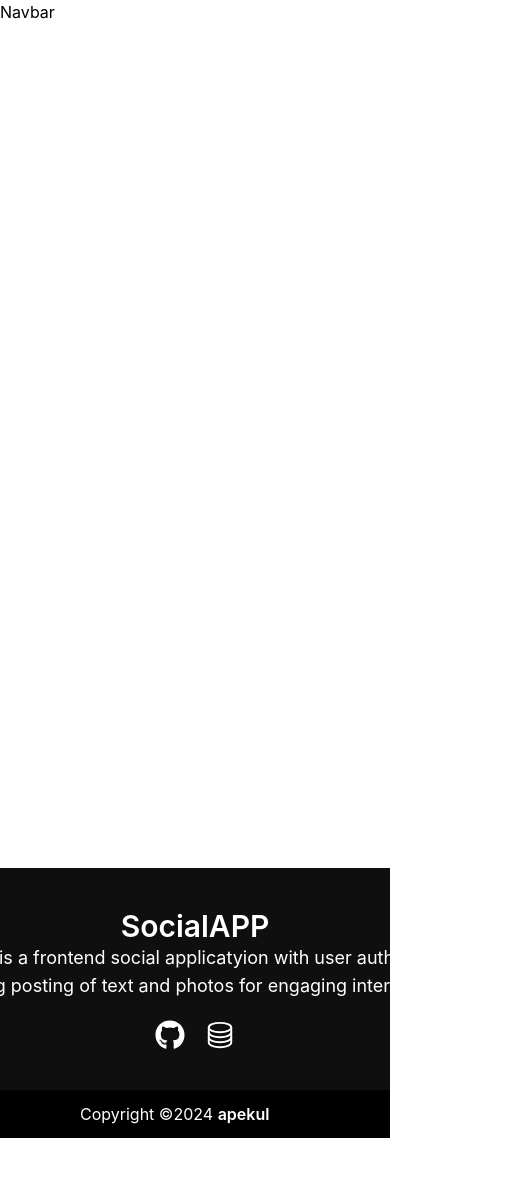
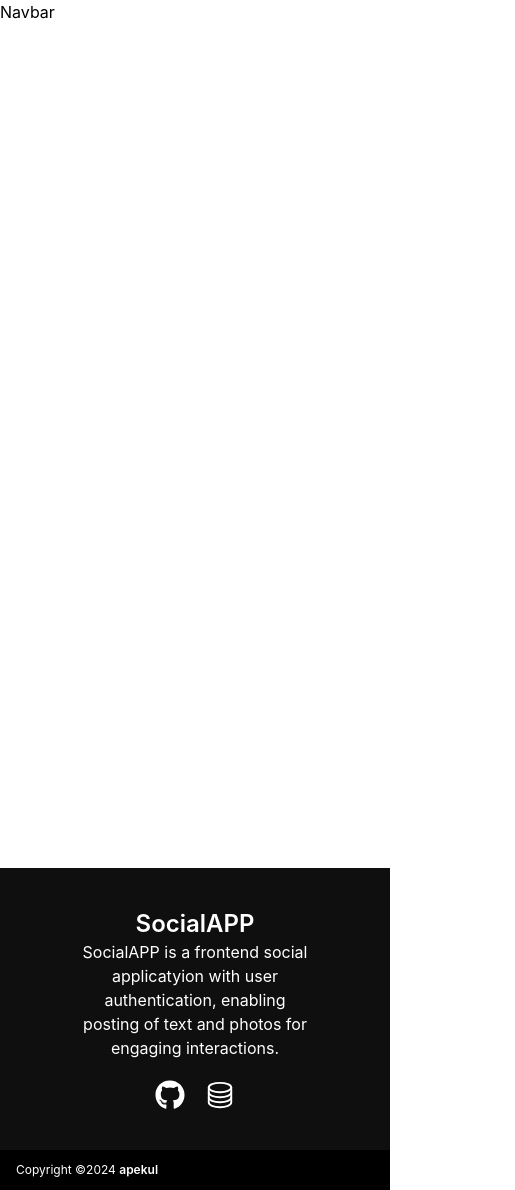
Before and after one commit to apekul/SocialApp, a React (Create React App) app: page / in a window 390 px wide. Shown: the whole page, 515 px wide, since content can reach past the window. Before the commit the page ends 1138 px from the top, so only its background shows below. Built offline with nearby package versions, Linux system fonts and the light colour scheme; sample sign-in values are in the browser's storage.

Commit message:
update footer to be responsive, add css class representing responsive padding

```diff
--- a/src/Components/Footer.js
+++ b/src/Components/Footer.js
@@ -3,11 +3,12 @@ import { FaGithub } from "react-icons/fa";
 import { IoServerOutline } from "react-icons/io5";
 const Footer = () => {
   return (
-    <footer id="footer" className=" bg-[#0F0F0F] text-white flex flex-col">
-      <div className="flex w-full flex-col py-10 gap-5 items-center justify-center">
-        <span className="text-center">
-          <h1 className="text-3xl font-semibold">SocialAPP</h1>
-          <p className="w-[40rem] text-lg">
+    <footer id="footer" className=" bg-[#0F0F0F] text-white flex flex-col ">
+      {/* app description/ links */}
+      <div className="flex w-full flex-col py-10 gap-5 items-center justify-center rwd-padding">
+        <span className="text-center  w-[15rem] sm:w-[30rem] md:w-[40rem]">
+          <h1 className="text-2xl md:text-3xl font-semibold">SocialAPP</h1>
+          <p className="text-md md:text-lg ">
             SocialAPP is a frontend social applicatyion with user
             authentication, enabling posting of text and photos for engaging
             interactions.
@@ -32,7 +33,8 @@ const Footer = () => {
           </a>
         </div>
       </div>
-      <div className="bg-[#000000] px-20 py-3">
+      {/* copyrights */}
+      <div className="rwd-padding bg-[#000000] py-3 text-xs md:text-base">
         <p>
           Copyright ©2024{" "}
           <a
--- a/src/index.css
+++ b/src/index.css
@@ -15,3 +15,23 @@ code {
   font-family: source-code-pro, Menlo, Monaco, Consolas, 'Courier New',
     monospace;
 }
+
+
+/* RWD padding used in components */
+.rwd-padding{
+  padding-left: 5rem;
+  padding-right: 5rem;
+}
+@media (max-width: 768px) {
+  .rwd-padding {
+    padding-left: 2rem;
+    padding-right: 2rem;
+  }
+}
+
+@media (max-width: 480px) {
+  .rwd-padding {
+    padding-left: 1rem;
+    padding-right: 1rem;
+  }
+}
```
